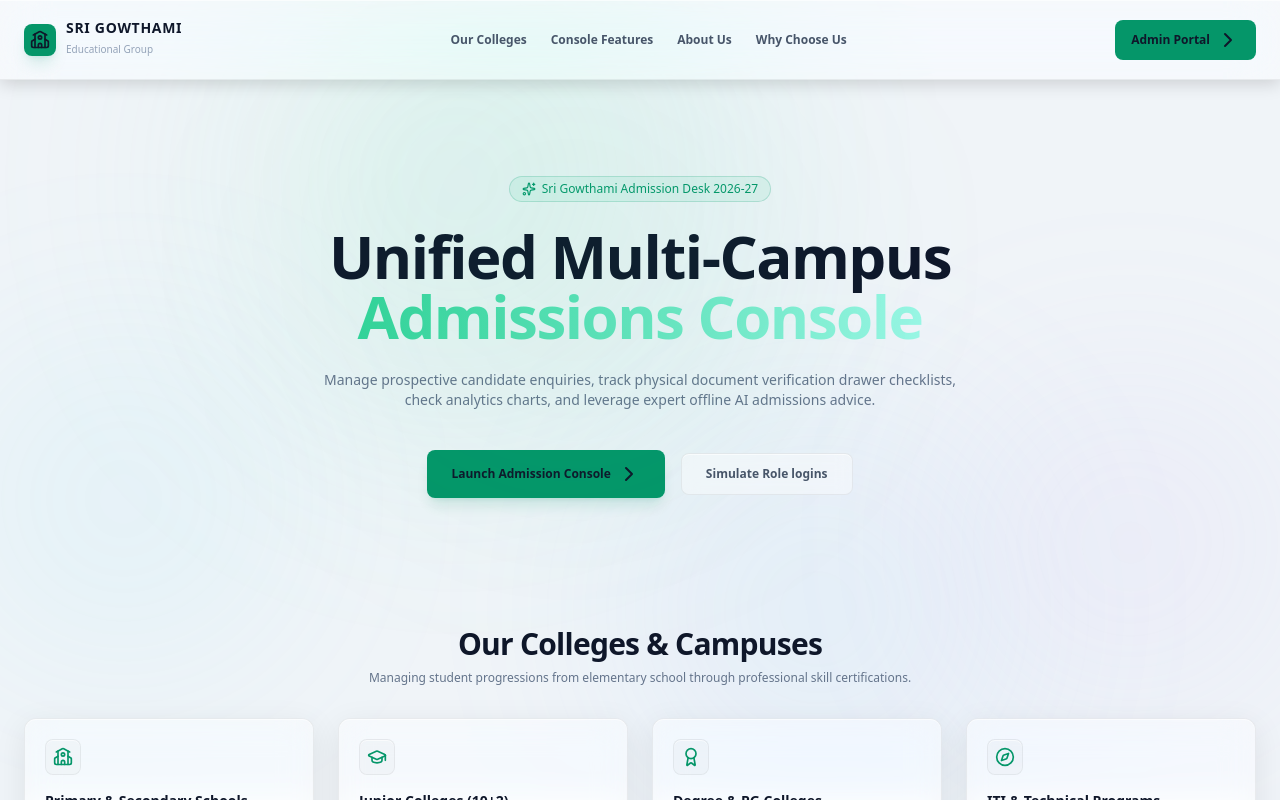
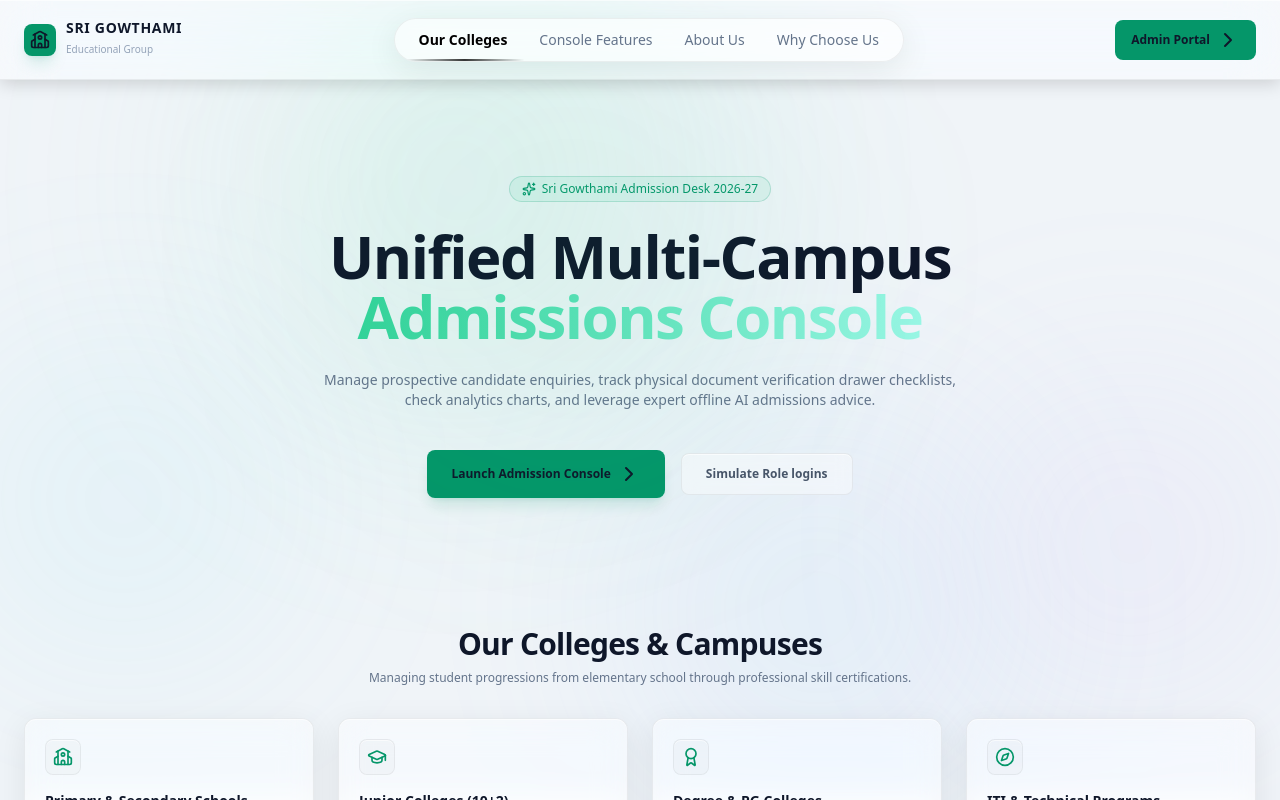
Before and after one commit to kamalyad4v/sri-gouthami-edu, a Next.js app: page / in a window 1280 px wide. Shown: the top 800 px of the page. Built offline with nearby package versions, Linux system fonts and the light colour scheme.

Commit message:
feat: integrate SpotlightNavbar component in landing page header

```diff
--- a/src/app/globals.css
+++ b/src/app/globals.css
@@ -536,3 +536,18 @@
 .light ::-webkit-scrollbar-thumb:hover {
   background: rgba(0, 0, 0, 0.2);
 }
+
+/* ============================================================
+   SPOTLIGHT NAVBAR GLASSMORPHISM
+   ============================================================ */
+.spotlight-nav {
+  border: 1px solid var(--glass-border);
+}
+.spotlight-nav-bg {
+  background: var(--glass-bg);
+  backdrop-filter: var(--glass-blur);
+  -webkit-backdrop-filter: var(--glass-blur);
+}
+.spotlight-nav-shadow {
+  box-shadow: var(--glass-shadow);
+}
--- a/src/app/page.tsx
+++ b/src/app/page.tsx
@@ -22,6 +22,7 @@ import {
   TrendingUp
 } from 'lucide-react';
 import { BentoGrid, type BentoItem } from '@/components/ui/bento-grid';
+import { SpotlightNavbar } from '@/components/ui/spotlight-navbar';
 
 export default function LandingPage() {
   const [mobileMenuOpen, setMobileMenuOpen] = useState(false);
@@ -102,12 +103,15 @@ export default function LandingPage() {
         </div>
 
         {/* Desktop Navigation */}
-        <nav className="hidden md:flex items-center gap-6 text-xs font-semibold text-zinc-300">
-          <a href="#colleges" className="hover:text-emerald-400 transition-colors">Our Colleges</a>
-          <a href="#features" className="hover:text-emerald-400 transition-colors">Console Features</a>
-          <a href="#about" className="hover:text-emerald-400 transition-colors">About Us</a>
-          <a href="#why-choose-us" className="hover:text-emerald-400 transition-colors">Why Choose Us</a>
-        </nav>
+        <SpotlightNavbar
+          items={[
+            { label: "Our Colleges", href: "#colleges" },
+            { label: "Console Features", href: "#features" },
+            { label: "About Us", href: "#about" },
+            { label: "Why Choose Us", href: "#why-choose-us" },
+          ]}
+          className="hidden md:flex pt-0"
+        />
 
         <div className="hidden md:flex items-center gap-3">
           <Link
--- /dev/null
+++ b/src/components/ui/spotlight-navbar.tsx
@@ -0,0 +1,202 @@
+"use client";
+
+import React, { useEffect, useRef, useState } from "react";
+import { animate } from "framer-motion";
+import { cn } from "@/lib/utils";
+
+export interface NavItem {
+    label: string;
+    href: string;
+}
+
+export interface SpotlightNavbarProps {
+    items?: NavItem[];
+    className?: string;
+    onItemClick?: (item: NavItem, index: number) => void;
+    defaultActiveIndex?: number;
+}
+
+export function SpotlightNavbar({
+    items = [
+        { label: "Home", href: "#home" },
+        { label: "About", href: "#about" },
+        { label: "Events", href: "#events" },
+        { label: "Sponsors", href: "#sponsors" },
+        { label: "Pricing", href: "#pricing" },
+    ],
+    className,
+    onItemClick,
+    defaultActiveIndex = 0,
+}: SpotlightNavbarProps) {
+    const navRef = useRef<HTMLDivElement>(null);
+    const [activeIndex, setActiveIndex] = useState(defaultActiveIndex);
+    const [hoverX, setHoverX] = useState<number | null>(null);
+    const [isDark, setIsDark] = useState(false);
+
+    // Refs for the "light" positions so we can animate them imperatively
+    const spotlightX = useRef(0);
+    const ambienceX = useRef(0);
+
+    useEffect(() => {
+        const checkTheme = () => {
+            setIsDark(document.documentElement.classList.contains('dark'));
+        };
+        checkTheme();
+        const observer = new MutationObserver(checkTheme);
+        observer.observe(document.documentElement, { attributes: true, attributeFilter: ['class'] });
+        return () => observer.disconnect();
+    }, []);
+
+    useEffect(() => {
+        if (!navRef.current) return;
+        const nav = navRef.current;
+
+        const handleMouseMove = (e: MouseEvent) => {
+            const rect = nav.getBoundingClientRect();
+            const x = e.clientX - rect.left;
+            setHoverX(x);
+            // Direct update for immediate feedback (no spring for the mouse itself, feels snappier)
+            spotlightX.current = x;
+            nav.style.setProperty("--spotlight-x", `${x}px`);
+        };
+
+        const handleMouseLeave = () => {
+            setHoverX(null);
+            // When mouse leaves, spring the spotlight back to the active item
+            const activeItem = nav.querySelector(`[data-index="${activeIndex}"]`);
+            if (activeItem) {
+                const navRect = nav.getBoundingClientRect();
+                const itemRect = activeItem.getBoundingClientRect();
+                const targetX = itemRect.left - navRect.left + itemRect.width / 2;
+
+                animate(spotlightX.current, targetX, {
+                    type: "spring",
+                    stiffness: 200,
+                    damping: 20,
+                    onUpdate: (v) => {
+                        spotlightX.current = v;
+                        nav.style.setProperty("--spotlight-x", `${v}px`);
+                    }
+                });
+            }
+        };
+
+        nav.addEventListener("mousemove", handleMouseMove);
+        nav.addEventListener("mouseleave", handleMouseLeave);
+
+        return () => {
+            nav.removeEventListener("mousemove", handleMouseMove);
+            nav.removeEventListener("mouseleave", handleMouseLeave);
+        };
+    }, [activeIndex]);
+
+    // Handle the "Ambience" (Active Item) Movement
+    useEffect(() => {
+        if (!navRef.current) return;
+        const nav = navRef.current;
+        const activeItem = nav.querySelector(`[data-index="${activeIndex}"]`);
+
+        if (activeItem) {
+            const navRect = nav.getBoundingClientRect();
+            const itemRect = activeItem.getBoundingClientRect();
+            const targetX = itemRect.left - navRect.left + itemRect.width / 2;
+
+            animate(ambienceX.current, targetX, {
+                type: "spring",
+                stiffness: 200,
+                damping: 20,
+                onUpdate: (v) => {
+                    ambienceX.current = v;
+                    nav.style.setProperty("--ambience-x", `${v}px`);
+                },
+            });
+        }
+    }, [activeIndex]);
+
+    const handleItemClick = (item: NavItem, index: number) => {
+        setActiveIndex(index);
+        onItemClick?.(item, index);
+
+        // Scroll to target element anchor if it's on page
+        if (item.href.startsWith("#")) {
+            const el = document.querySelector(item.href);
+            if (el) {
+                el.scrollIntoView({ behavior: "smooth" });
+            }
+        }
+    };
+
+    return (
+        <div className={cn("relative flex justify-center pt-10", className)}>
+            <nav
+                ref={navRef}
+                style={{
+                    "--spotlight-color": isDark ? "rgba(255,255,255,0.15)" : "rgba(0,0,0,0.08)",
+                    "--ambience-color": isDark ? "rgba(255,255,255,1)" : "rgba(0,0,0,0.8)",
+                } as React.CSSProperties}
+                className={cn(
+                    "spotlight-nav spotlight-nav-bg glass-border spotlight-nav-shadow",
+                    "relative h-11 rounded-full transition-all duration-300 overflow-hidden"
+                )}
+            >
+                {/* Content */}
+                <ul className="relative flex items-center h-full px-2 gap-0 z-[10]">
+                    {items.map((item, idx) => (
+                        <li key={idx} className="relative h-full flex items-center justify-center">
+                            <a
+                                href={item.href}
+                                data-index={idx}
+                                onClick={(e) => {
+                                    e.preventDefault();
+                                    handleItemClick(item, idx);
+                                }}
+                                className={cn(
+                                    "px-4 py-2 text-sm font-medium transition-colors duration-200 rounded-full whitespace-nowrap",
+                                    "focus-visible:outline-none focus-visible:ring-2 focus-visible:ring-neutral-400 dark:focus-visible:ring-white/30",
+                                    // Active vs Inactive Text
+                                    activeIndex === idx
+                                        ? "text-black dark:text-white font-bold"
+                                        : "text-zinc-600 dark:text-zinc-400 hover:text-black dark:hover:text-white"
+                                )}
+                            >
+                                {item.label}
+                            </a>
+                        </li>
+                    ))}
+                </ul>
+
+                {/* LIGHTING LAYERS */}
+
+                {/* 1. The Moving Spotlight (Follows Mouse) */}
+                <div
+                    className="pointer-events-none absolute bottom-0 left-0 w-full h-full z-[1] opacity-0 transition-opacity duration-300"
+                    style={{
+                        opacity: hoverX !== null ? 1 : 0,
+                        background: `
+              radial-gradient(
+                120px circle at var(--spotlight-x) 100%,
+                var(--spotlight-color, rgba(0,0,0,0.1)) 0%,
+                transparent 50%
+              )
+            `
+                    }}
+                />
+
+                {/* 2. The Active State Ambience (Stays on Active) */}
+                <div
+                    className="pointer-events-none absolute bottom-0 left-0 w-full h-[2px] z-[2]"
+                    style={{
+                        background: `
+                  radial-gradient(
+                    60px circle at var(--ambience-x) 0%,
+                    var(--ambience-color, rgba(0,0,0,1)) 0%,
+                    transparent 100%
+                  )
+                `
+                    }}
+                />
+
+            </nav>
+        </div>
+    );
+}
```
